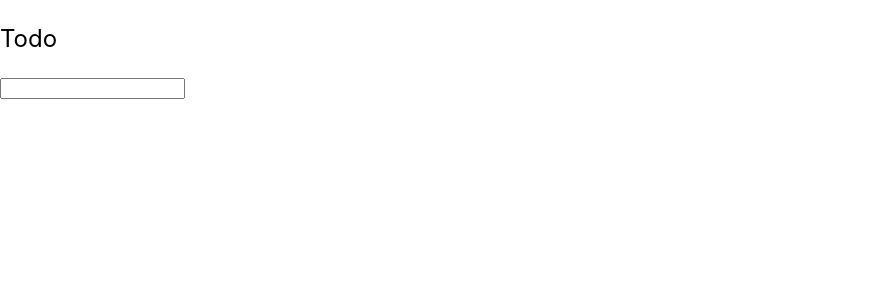
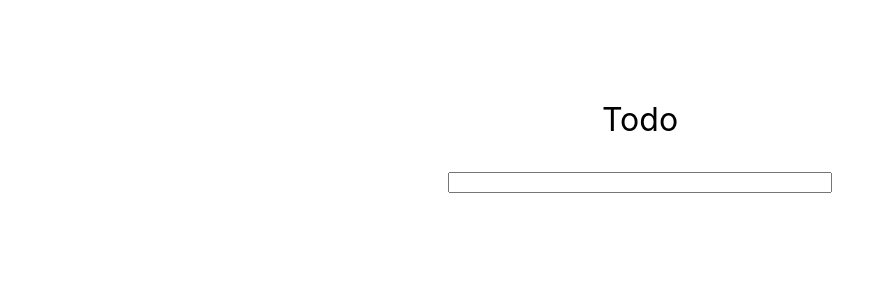
Before and after one commit to pssruthy/todo-react, a React (Create React App) app: page / in a window 1280 px wide. Shown: the top 300 px of the page, without its empty margins (0-895 px from the left). Built offline with nearby package versions, Linux system fonts and the light colour scheme.

Commit message:
Added styling

```diff
--- a/src/components/Todo.js
+++ b/src/components/Todo.js
@@ -50,7 +50,7 @@ class Todo extends React.Component {
 
   render() {
     return (
-      <div>
+      <div className="todo">
         <TodoHeading
           handleKeyEnter={this.updateHeading}
           heading={this.state.heading}
--- a/src/components/TodoItem.js
+++ b/src/components/TodoItem.js
@@ -9,7 +9,7 @@ const TodoItem = ({ item, id, status, onClick }) => {
       id={id}
     >
       <div className="status-color" />
-      <div>{item}</div>
+      <div style={{ display: 'flex', flexWrap: 'wrap' }}>{item}</div>
     </div>
   );
 };
--- a/src/components/todo.css
+++ b/src/components/todo.css
@@ -1,5 +1,16 @@
+input {
+  width: -webkit-fill-available;
+  outline: none;
+}
+
+.todo {
+  margin: 100px auto;
+  width: 30%;
+}
+
 .item {
-  height: 25px;
+  width: inherit;
+  min-height: 27px;
   display: flex;
   cursor: pointer;
   margin: 3px;
@@ -11,7 +22,9 @@
 
 .status-color {
   height: inherit;
-  width: 10px;
+  margin-left: 1rem;
+  width: 15px;
+  margin-right: 1rem;
 }
 
 .done > .status-color {
@@ -27,5 +40,6 @@
 }
 
 .heading {
-  font-size: x-large;
+  font-size: xx-large;
+  text-align: center;
 }
```
